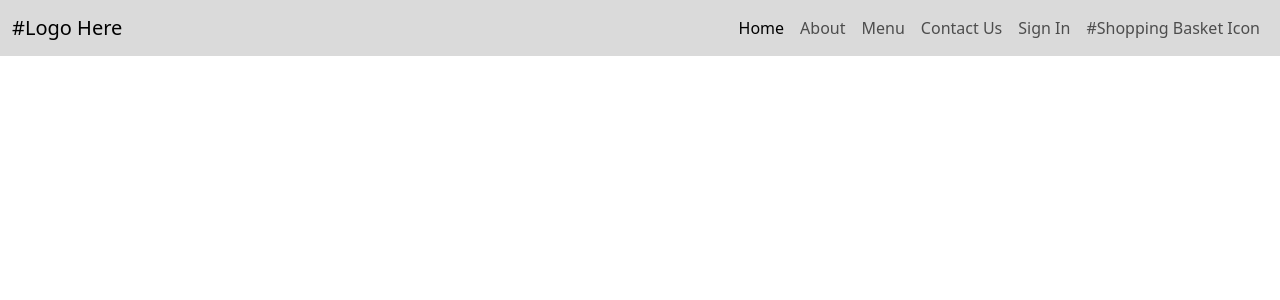
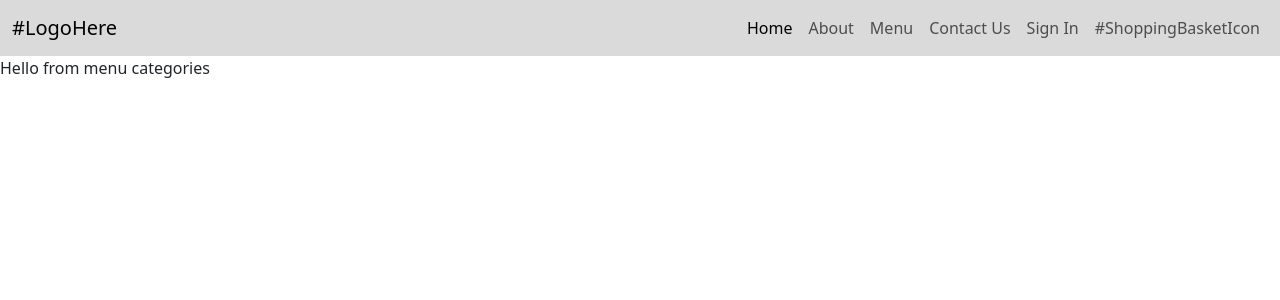
Before and after one commit to Nikansha-M/flour-power, a React (Create React App) app: page / in a window 1280 px wide. Shown: the top 300 px of the page. Built offline with nearby package versions, Linux system fonts and the light colour scheme.

Commit message:
rendered 2 components

```diff
--- /dev/null
+++ b/src/App.jsx
@@ -0,0 +1,15 @@
+import React, { Component } from "react";
+import NavBar from "./NavBar";
+import MenuCategories from "./MenuCategories";
+
+
+export default class App extends Component {
+    render(){
+        return (
+            <React.Fragment>
+            <NavBar />
+            <MenuCategories />
+            </React.Fragment>
+        );
+    }
+}
--- /dev/null
+++ b/src/MenuCategories.jsx
@@ -0,0 +1,8 @@
+import React, {Component} from 'react';
+
+
+export default class MenuCategories extends Component {
+    render() {
+        return(<div>Hello from menu categories</div>)
+    }
+}
--- a/src/Menu.jsx
+++ b/src/NavBar.jsx
@@ -9,7 +9,7 @@ class NavBar extends Component {
         <React.Fragment>
             <nav className="navbar navbar-expand-lg navbar-light bg-light navbar-style">
             <div className="container-fluid">
-                <a className="navbar-brand" href="#">#Logo Here</a>
+                <a className="navbar-brand" href="#">#LogoHere</a>
                 <button className="navbar-toggler" type="button" data-bs-toggle="collapse" data-bs-target="#navbarNav" aria-controls="navbarNav" aria-expanded="false" aria-label="Toggle navigation">
                     <span className="navbar-toggler-icon"></span>
                 </button>
@@ -31,7 +31,7 @@ class NavBar extends Component {
                             <a className="nav-link" href="/#">Sign In</a>
                         </li>
                         <li className="nav-item">
-                            <a className="nav-link" href="/#">#Shopping Basket Icon</a>
+                            <a className="nav-link" href="/#">#ShoppingBasketIcon</a>
                         </li>
                     </ul>
                 </div>
--- a/src/index.js
+++ b/src/index.js
@@ -4,11 +4,11 @@ import 'jquery';
 import 'popper.js/dist/umd/popper';
 import 'bootstrap/dist/js/bootstrap';
 import 'bootstrap/dist/css/bootstrap.css';
-import NavBar from './Menu';
+import App from './App';
 import './index.css';
 
 
-ReactDOM.render(< NavBar />, document.getElementById('root'));
+ReactDOM.render(< App />, document.getElementById('root'));
 
 
 // const root = ReactDOM.createRoot(document.getElementById('root'));
```
